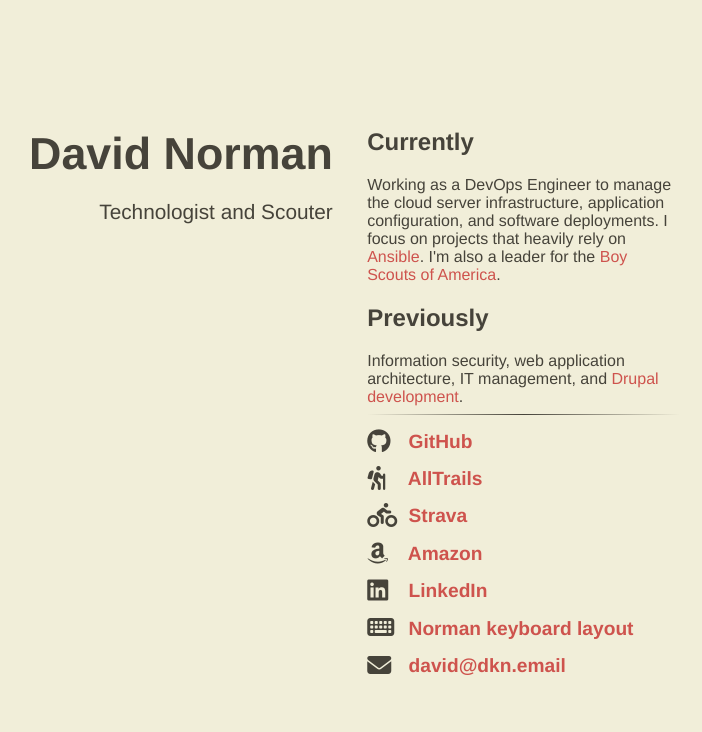
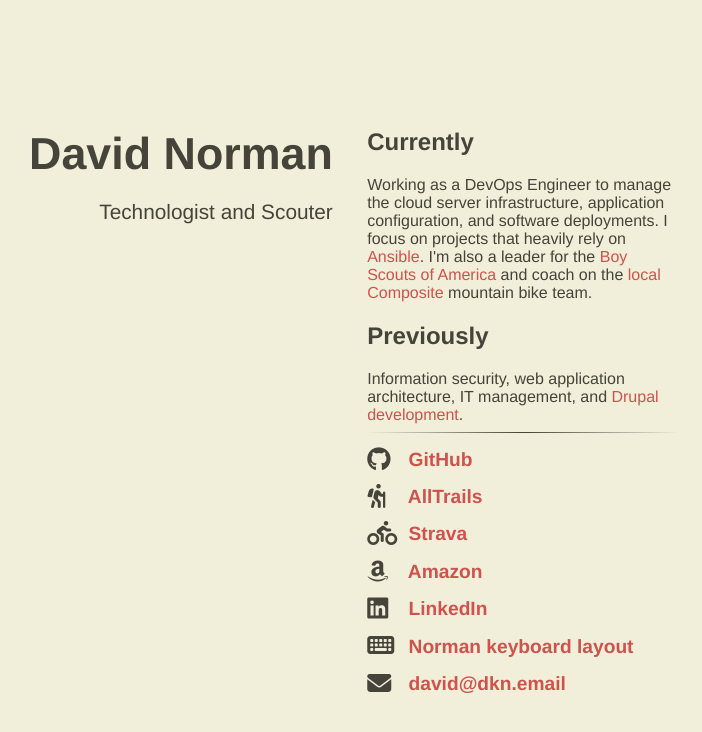
Before and after one commit to deekayen/dkn.github.io, a Jekyll site: the page built from index.html, in a window 1280 px wide. Shown: the top 732 px of the page, without its empty margins (300-1002 px from the left). Built offline with Jekyll 4.4.1, drawn with Linux system fonts in a browser that asks for light colours; nearby versions of some CDN libraries.

Commit message:
FOCO team link

```diff
--- a/_includes/content.html
+++ b/_includes/content.html
@@ -1,5 +1,5 @@
 <h2>Currently</h2>
-Working as a DevOps Engineer to manage the cloud server infrastructure, application configuration, and software deployments. I focus on projects that heavily rely on <a href="https://www.ansible.com/">Ansible</a>. I'm also a leader for the <a href="http://www.scouting.org/">Boy Scouts of America</a>.
+Working as a DevOps Engineer to manage the cloud server infrastructure, application configuration, and software deployments. I focus on projects that heavily rely on <a href="https://www.ansible.com/">Ansible</a>. I'm also a leader for the <a href="http://www.scouting.org/">Boy Scouts of America</a> and coach on the <a href="https://georgiacycling.org/">local Composite</a> mountain bike team.
 
 <h2>Previously</h2>
 Information security, web application architecture, IT management, and <a href="https://www.drupal.org/user/972">Drupal development</a>.
```
